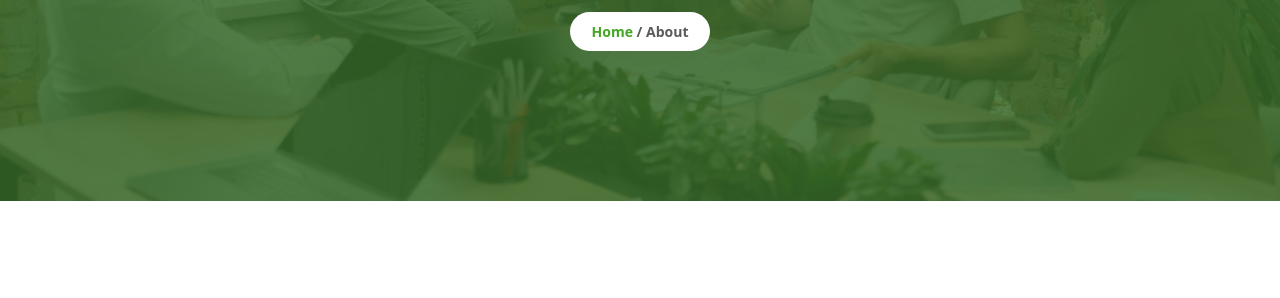
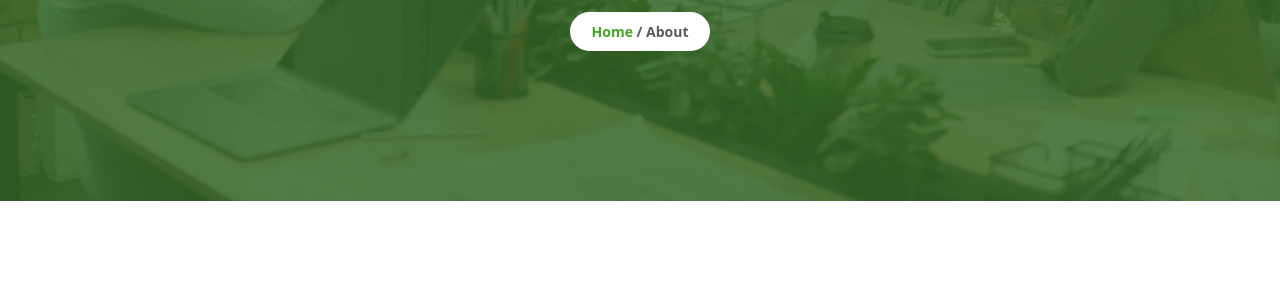
Before and after one commit to muhammadmaaztahir/internee.pk_clone, a plain HTML site: page pages/about.html in a window 1280 px wide. Shown: the part 362-660 px from the top of the page. Drawn offline with nearby package versions, Linux system fonts and the light colour scheme.

Commit message:
initial commit

```diff
--- a/css/about.css
+++ b/css/about.css
@@ -2,7 +2,7 @@
 	background-image: url('../Images/aboutBanner.jpg');
 	background-repeat: no-repeat;
 	background-size: cover;
-	background-position: 50% 80%;
+	background-position: 50% 100%;
 	position: relative;
 	padding: 0;
 }
```
